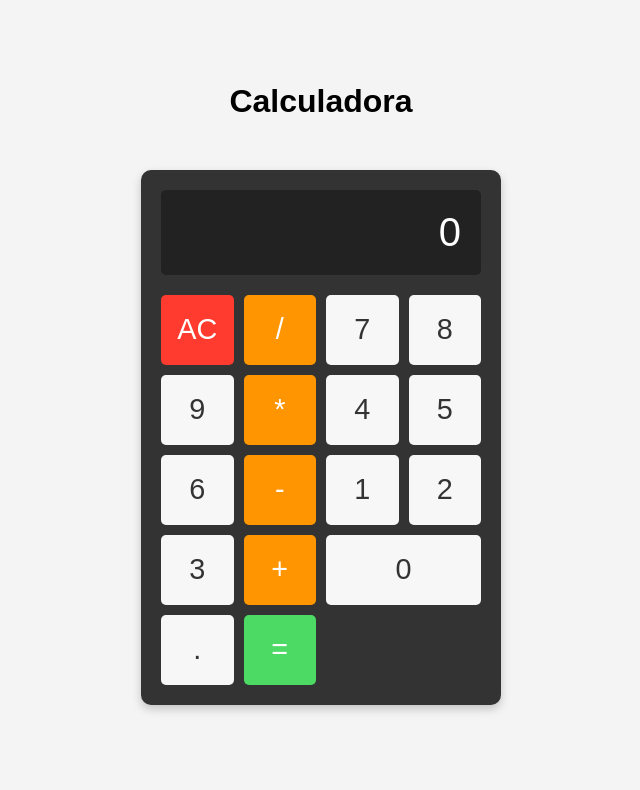
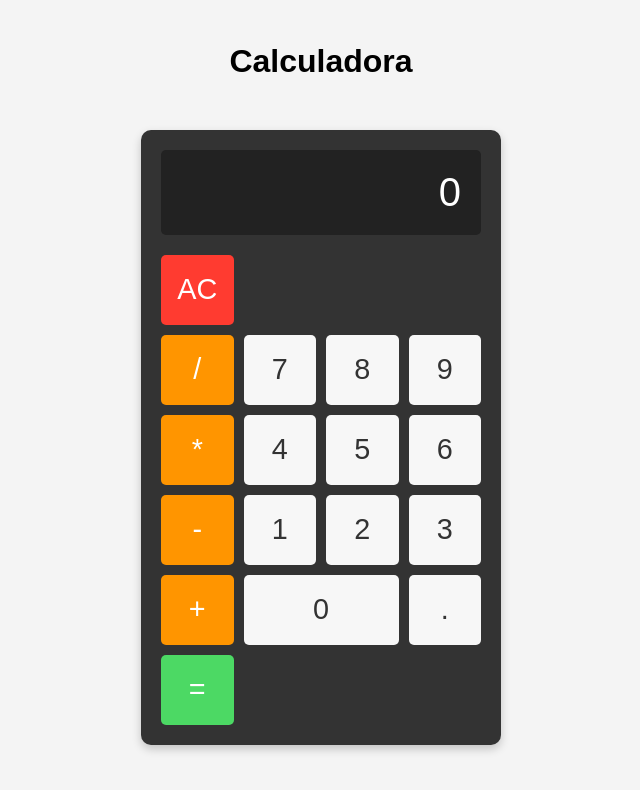
Before and after one commit to juancoutinhoflooxmongagua/React-Calculator, a React (Create React App) app: page / in a window 1280 px wide. Shown: the top 790 px of the page, without its empty margins (319-959 px from the left). Built offline with nearby package versions, Linux system fonts and the light colour scheme.

Commit message:
feat: fix errors

```diff
--- a/src/main/Calculator.css
+++ b/src/main/Calculator.css
@@ -1,6 +1,6 @@
 .calculator {
     display: grid;
-    grid-template-columns: repeat(4, 1fr);
+    grid-template-columns: 1fr 1fr 1fr 1fr;  /* Mantém 4 colunas de tamanho igual */
     gap: 10px;
     max-width: 320px;
     margin: 50px auto;
@@ -15,7 +15,7 @@
     background-color: #222;
     color: white;
     font-size: 2.5rem;
-    text-align: right;
+    text-align: right;  /* Alinha o display à direita */
     padding: 20px;
     border-radius: 5px;
     margin-bottom: 10px;
@@ -44,6 +44,7 @@
 .operator {
     background-color: #ff9500;
     color: white;
+    grid-column: 1;  /* Faz com que os botões de operação fiquem na primeira coluna */
 }
 
 .clear {
@@ -54,6 +55,7 @@
 .equal {
     background-color: #4cd964;
     color: white;
+    width: 100%;
 }
 
 .num {
```
